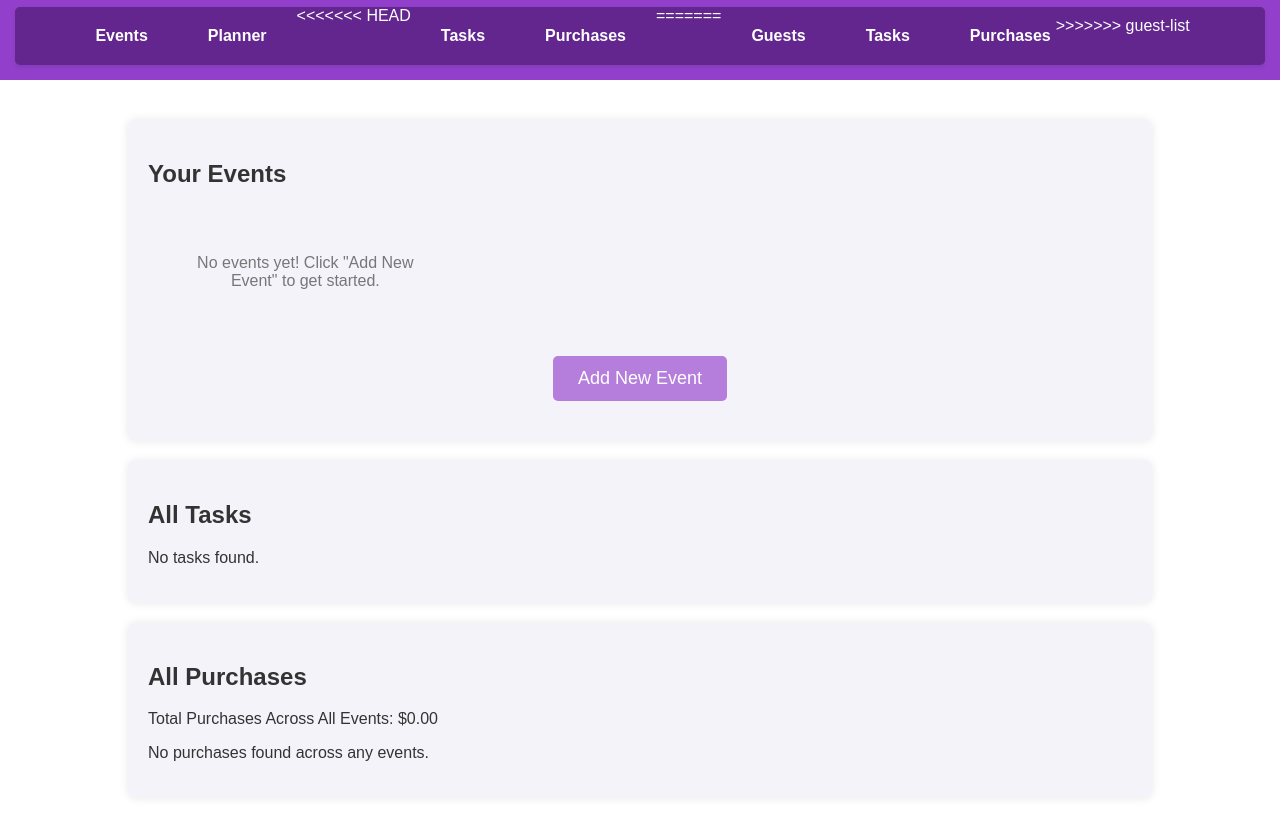
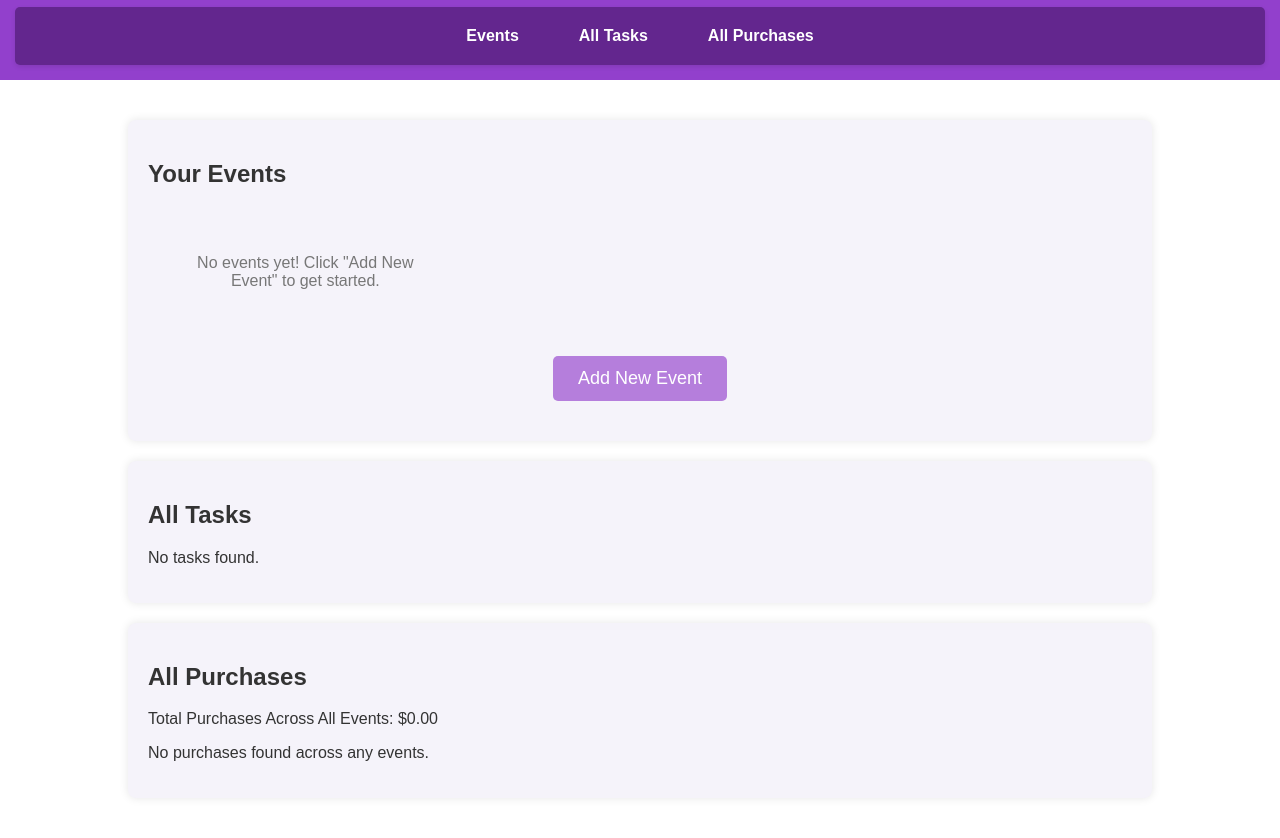
Before and after one commit to jessegauthierhumber/event-planner, a website with bundled scripts: page index.html in a window 1280 px wide. Shown: the part 88-926 px from the top of the page. Built offline with nearby package versions, Linux system fonts and the light colour scheme.

Commit message:
Reverted changes to HTML structured in header section.

```diff
--- a/index.html
+++ b/index.html
@@ -11,19 +11,9 @@
       <h1>Event Planner</h1>
       <nav>
         <ul>
-          <li><a href="#eventGrid">Events</a></li>
-          <li><a href="#event-section">Planner</a></li>
-<<<<<<< HEAD
-          <li><a href="#tasks">Tasks</a></li>
-          <li>
-            <a href="#all-purchases" id="showAllPurchasesBtn">Purchases</a>
-          </li>
-=======
-          <li><a href="#guest-section">Guests</a></li>
-          <li><a href="#tasks">Tasks</a></li>
-          <li>
-            <a href="#all-purchases" id="showAllPurchasesBtn">Purchases</a>
->>>>>>> guest-list
+          <li><a href="#events">Events</a></li>
+          <li><a href="#all-tasks">All Tasks</a></li>
+          <li><a href="#all-purchases">All Purchases</a></li>
         </ul>
       </nav>
     </header>
```
